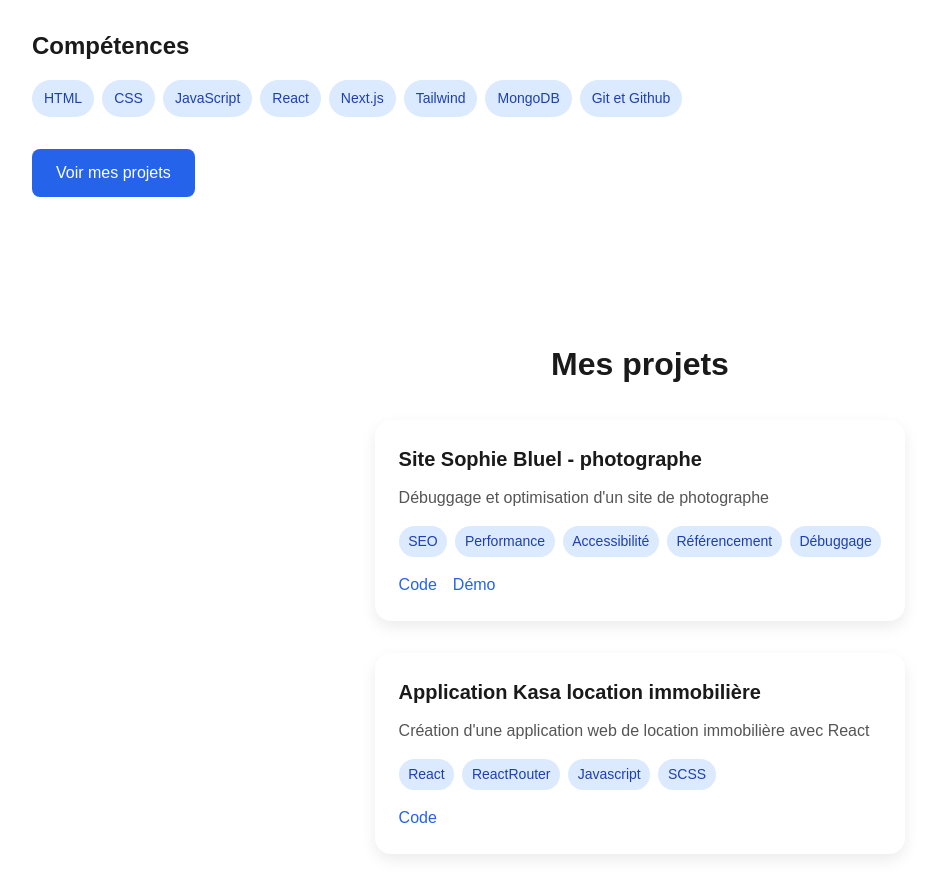
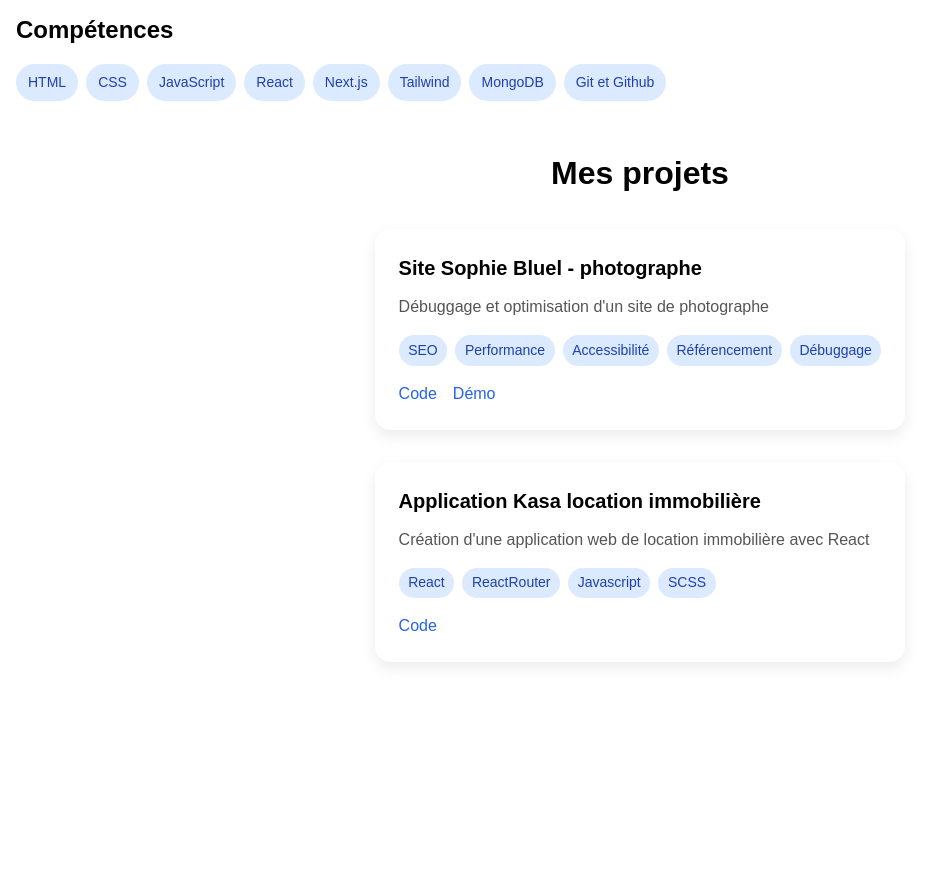
Before and after one commit to Emma-F-git/Portfolio, a Next.js app: page / in a window 1280 px wide. Shown: the part 440-1336 px from the top of the page, without its empty margins (0-942 px from the left). After the commit the page ends 1134 px from the top, so only its background shows below. Built offline with nearby package versions, Linux system fonts and the light colour scheme.

Commit message:
Modification de l'affichage voir mes projets, ajout dans la NavBar et suppression du bouton + lien + ajustement CSS

```diff
--- a/app/page.js
+++ b/app/page.js
@@ -43,11 +43,7 @@ export default function Home() {
           ))}
         </div>
 
-        <a href="/projects" className="btn-primary">
-          Voir mes projets
-        </a>
         <div className="page-container">
-          {/* autres sections */}
           <ProjectsSection />
         </div>
       </main>
--- a/components/Navbar.js
+++ b/components/Navbar.js
@@ -14,6 +14,9 @@ export default function Navbar() {
         <a href="#a-propos" className="nav-link">
           Mon profil
         </a>
+        <a href="#projets" className="nav-link">
+          Voir mes projets
+        </a>
       </div>
     </nav>
   );
--- a/components/project/ProjectsSection.js
+++ b/components/project/ProjectsSection.js
@@ -26,7 +26,7 @@ const projects = [
 
 export default function ProjectsSection() {
   return (
-    <section className="projects-section">
+    <section id="projets" className="projects-section">
       <h2 className="section-title">Mes projets</h2>
       <div className="project-grid">
         {projects.map((project, index) => (
--- a/styles/globals.css
+++ b/styles/globals.css
@@ -68,10 +68,7 @@ body {
   flex-direction: column;
   align-items: center;
   justify-content: center;
-  min-height: 100vh;
-  padding: 2rem;
-  background-color: white;
-  color: #1a1a1a;
+  padding: 1rem;
 }
 
 @media (prefers-color-scheme: dark) {
--- a/styles/project.scss
+++ b/styles/project.scss
@@ -1,7 +1,5 @@
 .projects-section {
-  margin: 4rem auto;
-  max-width: 1100px;
-  padding: 0 1rem;
+  margin: auto;
 
   .section-title {
     font-size: 2rem;
@@ -17,7 +15,6 @@
   }
 
   .project-card {
-    background-color: #fff;
     border-radius: 1rem;
     padding: 1.5rem;
     box-shadow: 0 6px 15px rgba(0, 0, 0, 0.08);
```
